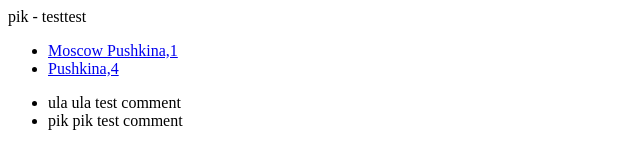
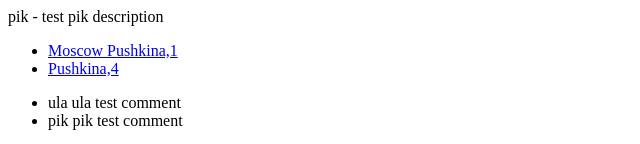
Before and after one commit to zomkd/b152-test, a Vue app in the folder frontend/: page /builders/pik in a window 1280 px wide. Shown: the top 144 px of the page, without its empty margins (0-640 px from the left). Built offline with nearby package versions, Linux system fonts and the light colour scheme.

Commit message:
add description for builders and houses

```diff
--- a/frontend/src/components/BuilderCard.vue
+++ b/frontend/src/components/BuilderCard.vue
@@ -1,6 +1,8 @@
 <template>
   <section class="builder-card-main">
-    <div class="builder-description">{{ this.name }} - testtest</div>
+    <div class="builder-description">
+      {{ this.name }} - {{ getBuilderDescription }}
+    </div>
     <ul class="houses-list">
       <li class="houses-item" v-for="house in houses" :key="house.address">
         <router-link
@@ -24,7 +26,7 @@
       </ul>
     </div>
     <div class="leave-comments-form">
-        <CommentFormVue></CommentFormVue>
+      <CommentFormVue></CommentFormVue>
     </div>
   </section>
 </template>
@@ -41,8 +43,14 @@ export default {
     houses() {
       return this.$store.getters.HOUSES;
     },
+    builders() {
+      return this.$store.getters.BUILDERS;
+    },
     buildersComments() {
       return this.$store.getters.BUILDERS_COMMENTS;
+    },
+    getBuilderDescription() {
+      return this.builders.find((e) => e.name === this.name).description;
     },
   },
 };
--- a/frontend/src/components/HouseCard.vue
+++ b/frontend/src/components/HouseCard.vue
@@ -1,16 +1,62 @@
 <template>
-    <div class="test">
-        123123
+  <section class="house-card-main">
+    <div class="house-description">
+      {{ this.address }} - {{ getHouseDescription }}
     </div>
+    <div class="builder-description">
+        {{getBuilderDescription}}
+    </div>
+    <div class="comments">
+      <ul class="houses-comments-list">
+        <li
+          class="houses-comments-item"
+          v-for="comments in housesComments"
+          :key="comments.text"
+        >
+          {{ comments.name }}
+          {{ comments.text }}
+        </li>
+      </ul>
+    </div>
+    <div class="leave-comments-form">
+      <CommentFormVue></CommentFormVue>
+    </div>
+  </section>
 </template>
 
 <script>
+import CommentFormVue from "./CommentForm.vue";
 export default {
-    name: 'HouseCard',
-
-}
+  props: ["address"],
+  name: "HouseCard",
+  components: {
+    CommentFormVue,
+  },
+  computed: {
+    houses() {
+      return this.$store.getters.HOUSES;
+    },
+    buildersComments() {
+      return this.$store.getters.BUILDERS_COMMENTS;
+    },
+    builders() {
+      return this.$store.getters.BUILDERS;
+    },
+    housesComments() {
+      return this.$store.getters.HOUSES_COMMENTS;
+    },
+    getHouseDescription() {
+      return this.houses.find((e) => e.address === this.address).description;
+    },
+    getBuilderDescription() {
+      const houseBuilder = this.houses.find(
+        (e) => e.address === this.address
+      ).builder;
+      return this.builders.find((e) => e.name === houseBuilder).description;
+    },
+  },
+};
 </script>
 
 <style>
-
 </style>
--- a/frontend/src/store/modules/builders.js
+++ b/frontend/src/store/modules/builders.js
@@ -2,10 +2,12 @@ const state = {
     builders: [{
         name: 'ula',
         houses: 5,
+        description: 'test ula description',
     },
     {
         name: 'pik',
         houses: 22,
+        description: 'test pik description',
     }
     ],
 
--- a/frontend/src/store/modules/comments.js
+++ b/frontend/src/store/modules/comments.js
@@ -8,11 +8,23 @@ const state = {
         text: 'pik test comment',
     }
     ],
+    housesComments: [{
+        name: 'pushkina 1',
+        text: 'pushkina 1 test comment',
+    },
+    {
+        name: 'pushkina 2',
+        text: 'pushkina 2 test comment',
+    }
+    ],
 
 };
 const getters = {
     BUILDERS_COMMENTS: state => {
         return state.buildersComments;
+    },
+    HOUSES_COMMENTS: state => {
+        return state.housesComments;
     },
 };
 
--- a/frontend/src/store/modules/houses.js
+++ b/frontend/src/store/modules/houses.js
@@ -2,10 +2,14 @@ const state = {
     houses: [{
         city: 'Moscow',
         address: 'Pushkina,1',
+        builder: 'ula',
+        description: 'test Pushkina,1 description',
     },
     {
         name: 'St.P',
         address: 'Pushkina,4',
+        builder: 'pik',
+        description: 'test Pushkina,4 description',
     }
     ],
 
```
